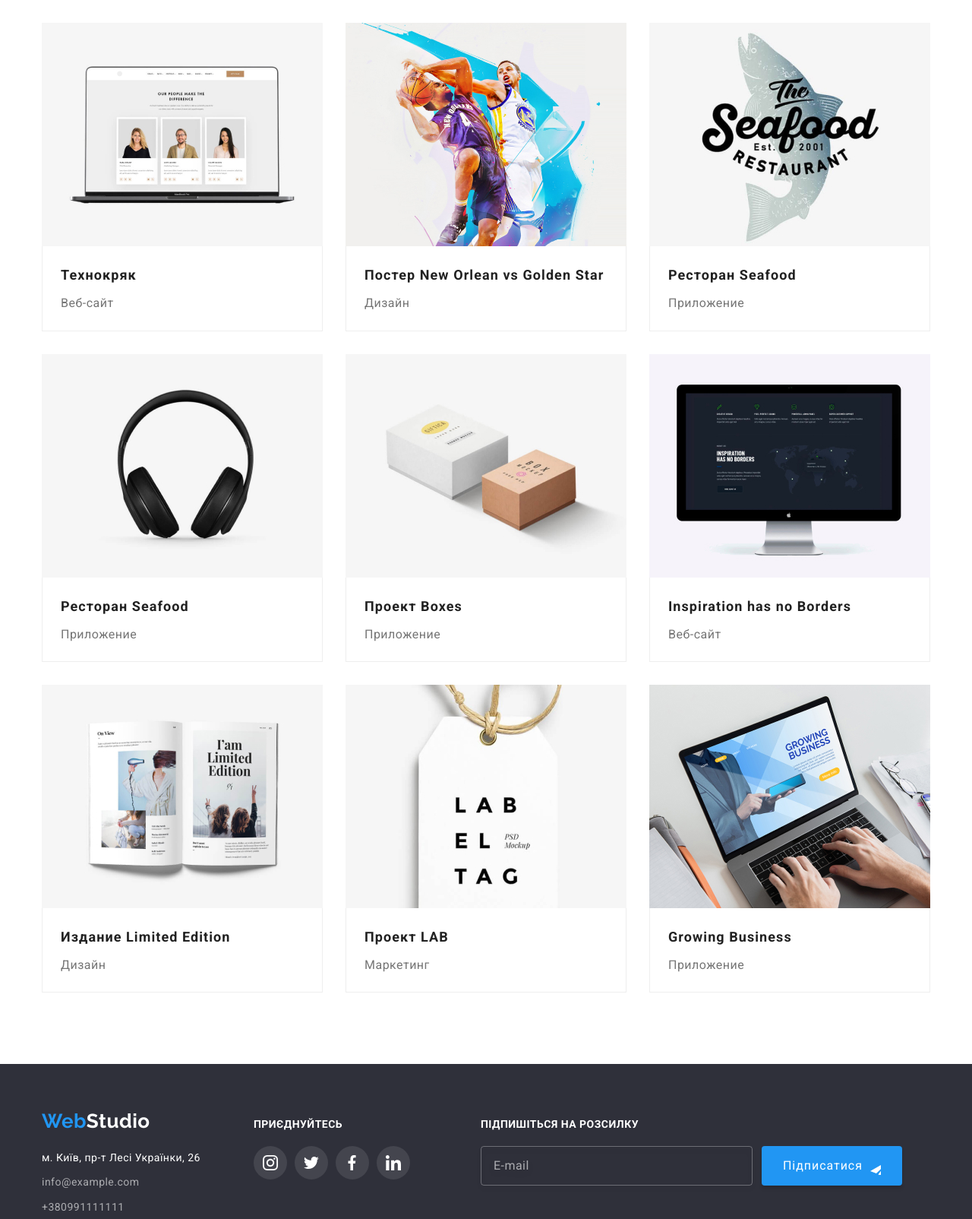
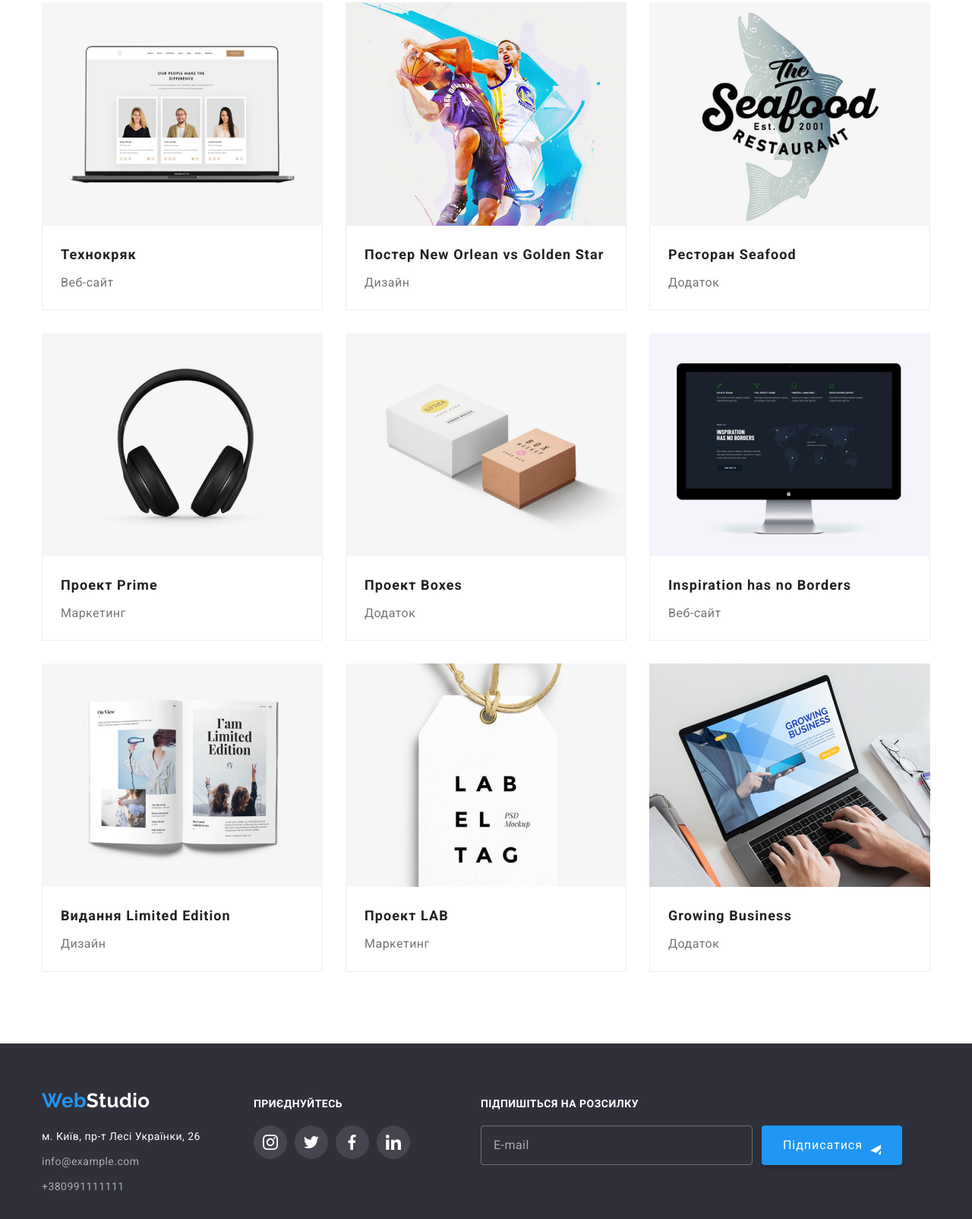
Before and after one commit to Galiactr/goit-markup-hw-07, a plain HTML site: page portfolio.html in a window 1280 px wide. Shown: the part 264-1868 px from the top of the page at 76% size. Drawn offline with nearby package versions, Linux system fonts and the light colour scheme.

Commit message:
Портфолио html

```diff
--- a/portfolio.html
+++ b/portfolio.html
@@ -56,58 +56,59 @@
             </ul>
       </div>
     </header>
-    <main>
+    <main >
+     <!--Портфолио-->
 
-      <!--Портфолио-->
-
-      <section class="section">
+      <section class="section portfolio">
         <div class="container">
-          <h2 class="section-title-first">Портфолио</h2>
-          <ul class="button-list">
-            <li class="button-list-item">
-              <button type="button" class="button-portfolio all">Все</button>
+          <h2 class="features-title__first">Портфолио</h2>
+          <ul class="button-list filter">
+            <li class="button-list-item filter__item">
+              <button type="button" class="button-portfolio filter__btn all">Все</button>
             </li>
-            <li class="button-list-item">
-              <button type="button" class="button-portfolio">Веб-сайты</button>
+            <li class="button-list-item filter__item">
+              <button type="button" class="button-portfolio filter__btn">Веб-сайты</button>
             </li>
-            <li class="button-list-item">
-              <button type="button" class="button-portfolio">Приложения</button>
+            <li class="button-list-item filter__item">
+              <button type="button" class="button-portfolio filter__btn">Приложения</button>
             </li>
-            <li class="button-list-item">
-              <button type="button" class="button-portfolio">Дизайн</button>
+            <li class="button-list-item filter__item">
+              <button type="button" class="button-portfolio filter__btn">Дизайн</button>
             </li>
-            <li class="button-list-item">
-              <button type="button" class="button-portfolio">Маркетинг</button>
+            <li class="button-list-item filter__item">
+              <button type="button" class="button-portfolio filter__btn">Маркетинг</button>
             </li>
           </ul>
 
           <!-- Портфолио список -->
 
-          <ul class="portfolio-list-one list">
-            <li class="portfolio-lists">
-              <a href="" class="navigation-portfol">
-                <div class="portfolio-thumb">
+          <ul class="portfolio-list-one card-set list">
+            <!-- Первый элемент -->
+            <li class="portfolio-lists card-set__item">
+              <a href="" class="navigation-portfol card-set__link">
+                <div class="portfolio-thumb card">
                 <img
                   src="./images/img_p_2_1.jpg"
                   alt="project_1"
                   width="370"
                   height="294"
-                  class="project"
                 />
-                <p class="portfolio-text">Ресурс предлагает комплексные предложения с разным уровнем функционала и сервисов.
-                      Все это позволит посетителю получить исчерпывающие сведения о компании или частном
-                        лице.
+                <p class="portfolio-text card__text">Ресурс пропонує комплексні пропозиції з різним рівнем функціоналу та сервісів. Все
+                                    це дозволить відвідувачу отримати вичерпні відомості про компанію чи приватну особу.
                         </p>
                 </div>
-                <div class="card-content">
-                  <h3 class="project-name">Технокряк</h3>
-                  <p class="project-text">Веб-сайт</p>
+                <div class="card-content card__content">
+                  <h3 class="project-name card__title">Технокряк</h3>
+                  <p class="project-text card__type">Веб-сайт</p>
                 </div>
               </a>
             </li>
-            <li class="portfolio-lists">
-              <a href="" class="navigation-portfol">
-                <div class="portfolio-thumb">
+
+            <!-- Второй элемент -->
+
+            <li class="portfolio-lists card-set__item">
+              <a href="" class="navigation-portfol card-set__link">
+                <div class="portfolio-thumb card">
                 <img
                   src="./images/img_p_2_2.jpg"
                   alt="project_2"
@@ -115,20 +116,22 @@
                   height="294"
                   class="project"
                 />
-                  <p class="portfolio-text">Ресурс предлагает комплексные предложения с разным уровнем функционала и сервисов.
-                      Все это позволит посетителю получить исчерпывающие сведения о компании или частном
-                        лице.
+                  <p class="portfolio-text card__text">Ресурс пропонує комплексні пропозиції з різним рівнем функціоналу та сервісів. Все
+                                    це дозволить відвідувачу отримати вичерпні відомості про компанію чи приватну особу.
                         </p>
                      </div>
-                <div class="card-content">
-                  <h3 class="project-name">Постер New Orlean vs Golden Star</h3>
-                  <p class="project-text">Дизайн</p>
+                <div class="card-content card__content">
+                  <h3 class="project-name card__title">Постер <span lang="en">New Orlean vs Golden Star</span></h3>
+                  <p class="project-text card__type">Дизайн</p>
                 </div>
               </a>
             </li>
-            <li class="portfolio-lists">
-              <a href="" class="navigation-portfol">
-                <div class="portfolio-thumb">
+
+            <!-- Третий элемент -->
+
+            <li class="portfolio-lists card-set__item">
+              <a href="" class="navigation-portfol card-set__link">
+                <div class="portfolio-thumb card">
                 <img
                   src="./images/img_p_2_3.jpg"
                   alt="project_3"
@@ -136,39 +139,43 @@
                   height="294"
                   class="project"
                 />
-                  <p class="portfolio-text">Ресурс предлагает комплексные предложения с разным уровнем функционала и сервисов.
-                      Все это позволит посетителю получить исчерпывающие сведения о компании или частном
-                        лице.</p>
+                  <p class="portfolio-text card__text">Ресурс пропонує комплексні пропозиції з різним рівнем функціоналу та сервісів. Все
+                                    це дозволить відвідувачу отримати вичерпні відомості про компанію чи приватну особу.</p>
                       </div>
-                <div class="card-content">
-                  <h3 class="project-name">Ресторан Seafood</h3>
-                  <p class="project-text">Приложение</p>
+                <div class="card-content card__content">
+                  <h3 class="project-name card__title">Ресторан <span lang="en">Seafood</span></h3>
+                  <p class="project-text card__type">Додаток</p>
                 </div>
               </a>
             </li>
-            <li class="portfolio-lists">
-              <a href="" class="navigation-portfol">
-                <div class="portfolio-thumb">
+
+            <!-- Четвёртый элемент -->
+
+            <li class="portfolio-lists card-set__item">
+              <a href="" class="navigation-portfol card-set__link">
+                <div class="portfolio-thumb card">
                 <img
                   src="./images/img_p_2_4.jpg"
-                  alt="project_3"
+                  alt="project_3
                   width="370"
                   height="294"
                   class="project"
                 />
-                  <p class="portfolio-text">Ресурс предлагает комплексные предложения с разным уровнем функционала и сервисов.
-                      Все это позволит посетителю получить исчерпывающие сведения о компании или частном
-                        лице.</p>
+                  <p class="portfolio-text card__text">Ресурс пропонує комплексні пропозиції з різним рівнем функціоналу та сервісів. Все
+                                    це дозволить відвідувачу отримати вичерпні відомості про компанію чи приватну особу.</p>
                       </div>
-                <div class="card-content">
-                  <h3 class="project-name">Ресторан Seafood</h3>
-                  <p class="project-text">Приложение</p>
+                <div class="card-content card__content">
+                  <h3 class="project-name card__title">Проект <span lang="en">Prime</span></h3>
+                  <p class="project-text card__type">Маркетинг</p>
                 </div>
               </a>
             </li>
-            <li class="portfolio-lists">
-              <a href="" class="navigation-portfol">
-                <div class="portfolio-thumb">
+
+            <!-- Пятый элемент -->
+
+            <li class="portfolio-lists card-set__item">
+              <a href="" class="navigation-portfol card-set__link">
+                <div class="portfolio-thumb card">
                 <img
                   src="./images/img_p_2_5.jpg"
                   alt="project_5"
@@ -176,19 +183,21 @@
                   height="294"
                   class="project"
                 />
-                <p class="portfolio-text">Ресурс предлагает комплексные предложения с разным уровнем функционала и сервисов.
-                      Все это позволит посетителю получить исчерпывающие сведения о компании или частном
-                        лице.</p>
+                <p class="portfolio-text card__text">Ресурс пропонує комплексні пропозиції з різним рівнем функціоналу та сервісів. Все
+                                    це дозволить відвідувачу отримати вичерпні відомості про компанію чи приватну особу.</p>
                  </div>
-                <div class="card-content">
-                  <h3 class="project-name">Проект Boxes</h3>
-                  <p class="project-text">Приложение</p>
+                <div class="card-content card__content">
+                  <h3 class="project-name card__title">Проект <span lang="en">Boxes</span></h3>
+                  <p class="project-text card__type">Додаток</p>
                 </div>
               </a>
             </li>
-            <li class="portfolio-lists">
-              <a href="" class="navigation-portfol">
-                <div class="portfolio-thumb">
+
+            <!-- Шестой элемент -->
+
+            <li class="portfolio-lists card-set__item">
+              <a href="" class="navigation-portfol card-set__link">
+                <div class="portfolio-thumb card">
                 <img
                   src="./images/img_p_2_6.jpg"
                   alt="project_6"
@@ -196,19 +205,21 @@
                   height="294"
                   class="project"
                 />
-                <p class="portfolio-text">Ресурс предлагает комплексные предложения с разным уровнем функционала и сервисов.
-                      Все это позволит посетителю получить исчерпывающие сведения о компании или частном
-                        лице.</p>
+                <p class="portfolio-text card__text">Ресурс пропонує комплексні пропозиції з різним рівнем функціоналу та сервісів. Все
+                                    це дозволить відвідувачу отримати вичерпні відомості про компанію чи приватну особу.</p>
                      </div>
-                <div class="card-content">
-                  <h3 class="project-name">Inspiration has no Borders</h3>
-                  <p class="project-text">Веб-сайт</p>
+                <div class="card-content card__content">
+                  <h3 lang="en" class="project-name card__title">Inspiration has no Borders</h3>
+                  <p class="project-text card__type">Веб-сайт</p>
                 </div>
               </a>
             </li>
-            <li class="portfolio-lists">
-              <a href="" class="navigation-portfol">
-                <div class="portfolio-thumb">
+
+            <!-- Седьмой элемент -->
+
+            <li class="portfolio-lists card-set__item">
+              <a href="" class="navigation-portfol card-set__link">
+                <div class="portfolio-thumb card">
                 <img
                   src="./images/img_p_2_7.jpg"
                   alt="project_7"
@@ -216,19 +227,21 @@
                   height="294"
                   class="project-photo"
                 />
-                 <p class="portfolio-text">Ресурс предлагает комплексные предложения с разным уровнем функционала и сервисов.
-                      Все это позволит посетителю получить исчерпывающие сведения о компании или частном
-                        лице.</p>
+                 <p class="portfolio-text card__text">Ресурс пропонує комплексні пропозиції з різним рівнем функціоналу та сервісів. Все
+                                    це дозволить відвідувачу отримати вичерпні відомості про компанію чи приватну особу.</p>
                     </div>
-                <div class="card-content">
-                  <h3 class="project-name">Издание Limited Edition</h3>
-                  <p class="project-text">Дизайн</p>
+                <div class="card-content card__content">
+                  <h3 class="project-name card__title">Видання <span lang="en">Limited Edition</span></h3>
+                  <p class="project-text card__type">Дизайн</p>
                 </div>
               </a>
             </li>
-            <li class="portfolio-lists">
-              <a href="" class="navigation-portfol">
-                <div class="portfolio-thumb">
+
+            <!-- Восьмой элемент -->
+
+            <li class="portfolio-lists card-set__item">
+              <a href="" class="navigation-portfol card-set__link">
+                <div class="portfolio-thumb card">
                 <img
                   src="./images/img_p_2_8.jpg"
                   alt="project_8"
@@ -236,19 +249,21 @@
                   height="294"
                   class="project"
                 />
-                   <p class="portfolio-text">Ресурс предлагает комплексные предложения с разным уровнем функционала и сервисов.
-                      Все это позволит посетителю получить исчерпывающие сведения о компании или частном
-                        лице.</p>
+                   <p class="portfolio-text card__text">Ресурс пропонує комплексні пропозиції з різним рівнем функціоналу та сервісів. Все
+                                    це дозволить відвідувачу отримати вичерпні відомості про компанію чи приватну особу.</p>
                      </div>
-                <div class="card-content">
-                  <h3 class="project-name">Проект LAB</h3>
-                  <p class="project-text">Маркетинг</p>
+                <div class="card-content card__content">
+                  <h3 class="project-name card__title">Проект <span lang="en">LAB</span></h3>
+                  <p class="project-text card__type">Маркетинг</p>
                 </div>
               </a>
             </li>
-            <li class="portfolio-lists">
-              <a href="" class="navigation-portfol">
-                <div class="portfolio-thumb">
+
+            <!-- Девятый элемент -->
+
+            <li class="portfolio-lists card-set__item">
+              <a href="" class="navigation-portfol card-set__link">
+                <div class="portfolio-thumb card">
                 <img
                   src="./images/img_p_2_9.jpg"
                   alt="project_9"
@@ -256,13 +271,12 @@
                   height="294"
                   class="project-photo"
                 />
-                <p class="portfolio-text">Ресурс предлагает комплексные предложения с разным уровнем функционала и сервисов.
-                      Все это позволит посетителю получить исчерпывающие сведения о компании или частном
-                        лице.</p>
+                <p class="portfolio-text card__text">Ресурс пропонує комплексні пропозиції з різним рівнем функціоналу та сервісів. Все
+                                    це дозволить відвідувачу отримати вичерпні відомості про компанію чи приватну особу.</p>
                         </div>
-                <div class="card-content">
-                  <h3 class="project-name">Growing Business</h3>
-                  <p class="project-text">Приложение</p>
+                <div class="card-content card__content">
+                  <h3 lang="en" class="project-name card__title">Growing Business</h3>
+                  <p class="project-text card__type">Додаток</p>
                 </div>
               </a>
             </li>
```
Also changed, not shown: css/styles.css (+4 -4 lines).
